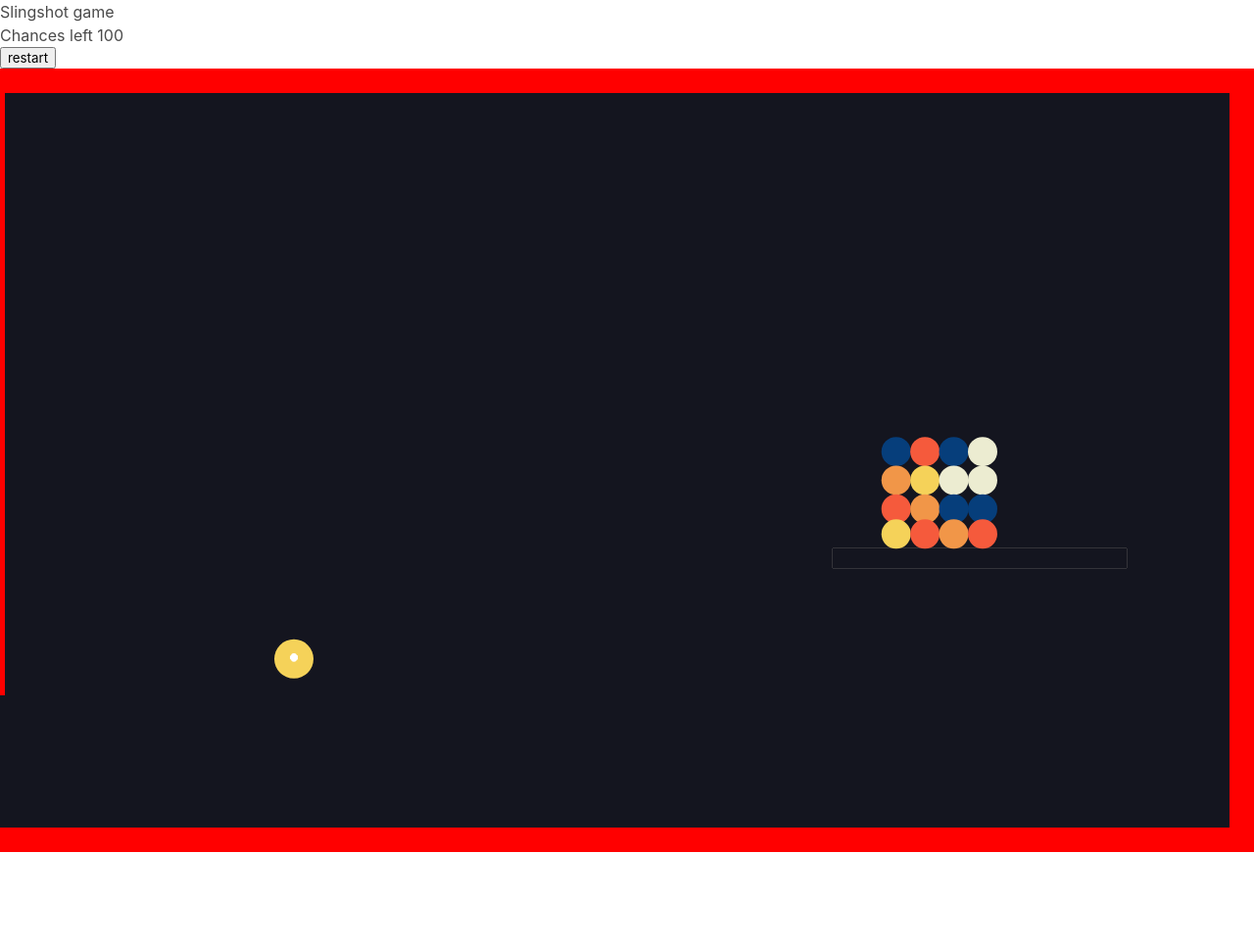
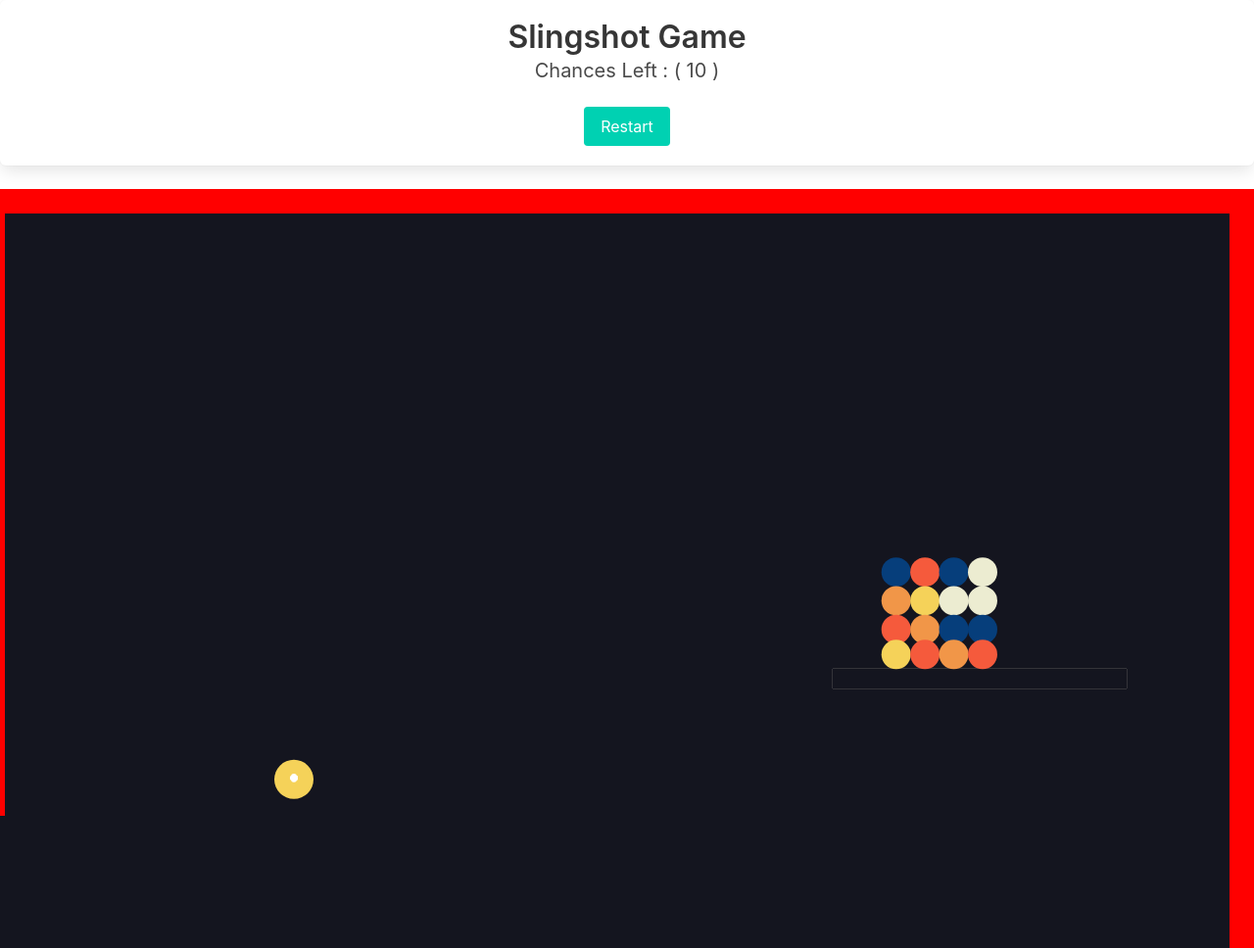
Before and after one commit to nicsachin/slingShotGame, a plain HTML site: page index.html in a window 1280 px wide. Shown: the whole page at 98% size. Before the commit the page ends 870 px from the top, so only its background shows below. Drawn offline with nearby package versions, Linux system fonts and the light colour scheme; animation ran at ten frames a second.

Commit message:
updated header styling

```diff
--- a/index.html
+++ b/index.html
@@ -7,10 +7,15 @@
     <body>
     <p>
 
-    <h2>Slingshot game</h2>
-        <h4 id="chances"></h4>
-        <button onclick="restart()"> restart</button>
-    </p>
+    <div class="box has-text-centered is-capitalized">
+        <h1 class="title">Slingshot game</h1>
+        <h2 id="chances" class="subtitle">Subtitle</h2>
+        <button  onclick="restart()" class="button is-primary">Restart</button>
+        </p>
+    </div>
+
+
+
 <!--        <h4 id="gameOver">boooooo game over!!!</h4>-->
 
     </body>
--- a/main.js
+++ b/main.js
@@ -6,7 +6,7 @@ let mouseConstraints;
 let ball;
 let sling;
 let firing = false;
-let chances = 100;
+let chances = 10;
 let borders = [];
 let score = new Set();
 
@@ -74,7 +74,7 @@ function createAssets() {
 }
 
 function updateDom() {
-    document.querySelector("#chances").innerText = `Chances left ${chances}`
+    document.querySelector("#chances").innerText = `Chances left : ( ${chances} )`
 }
 
 function restart() {
```
